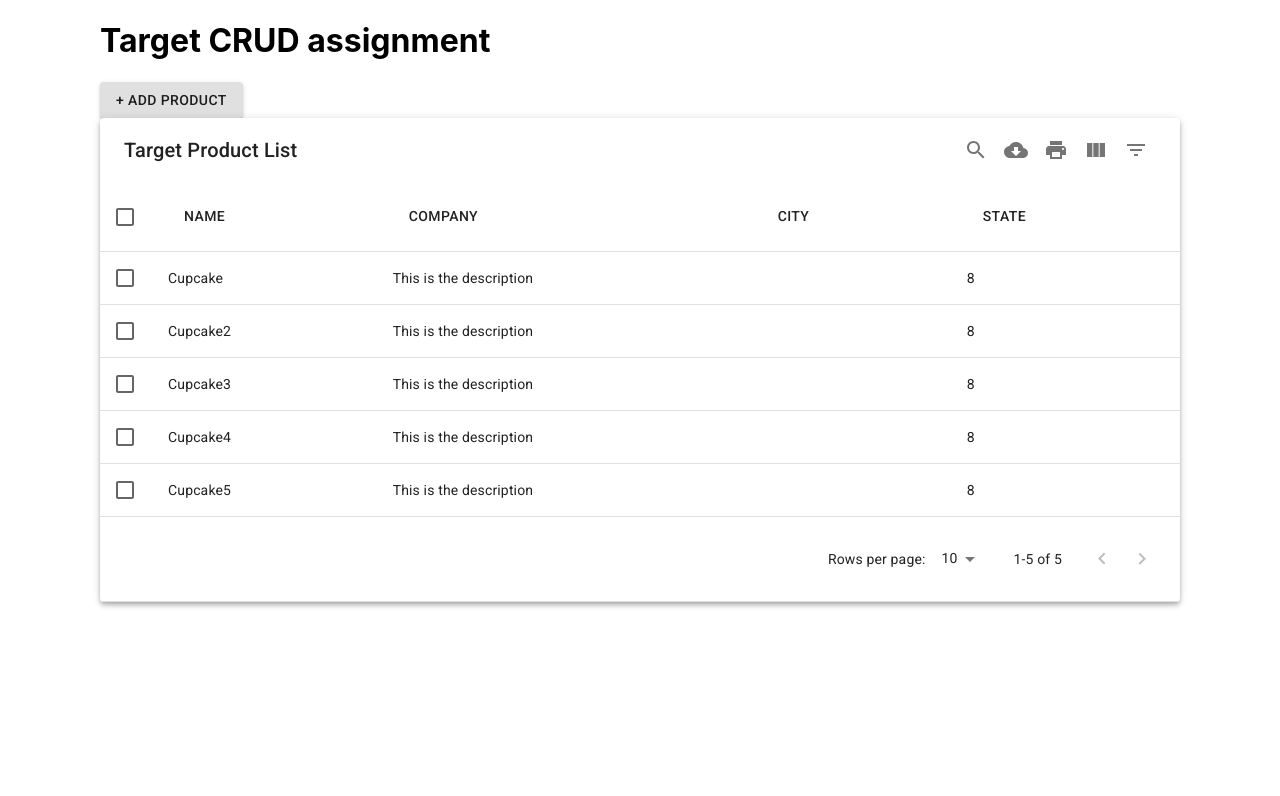
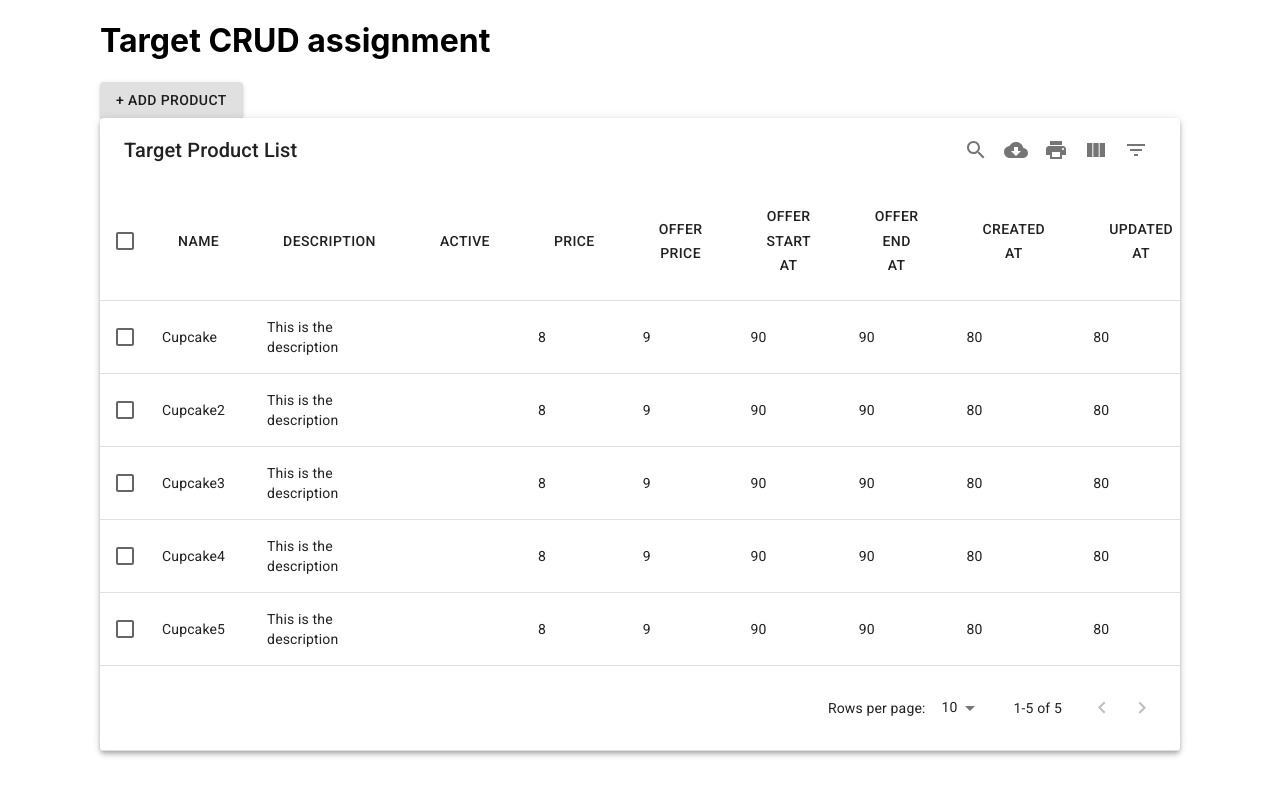
Before and after one commit to kiranFullStack/target-assignment, a React (Create React App) app: page / in a window 1280 px wide. Shown: the top 796 px of the page. Built offline with nearby package versions, Linux system fonts and the light colour scheme.

Commit message:
filter works

```diff
--- a/src/App.js
+++ b/src/App.js
@@ -2,12 +2,6 @@
 import "./App.scss"
 import SimpleModal from "./components/Modal"
 import MUIDataTable from "mui-datatables"
-
-// offerPrice: 9,
-// offerStartAt: 90,
-// offerEndAt: 90,
-// createdAt: 80,
-// updatedAt: 80
 
 function App() {
   const [NewProductObject, setNewProductObject] = useState({})
@@ -80,7 +74,7 @@
     },
     {
       name: "productDescription",
-      label: "Company",
+      label: "Description",
       options: {
         filter: true,
         sort: true
@@ -88,7 +82,7 @@
     },
     {
       name: "isActive",
-      label: "City",
+      label: "Active",
       options: {
         filter: true,
         sort: true
@@ -96,13 +90,59 @@
     },
     {
       name: "price",
-      label: "State",
+      label: "Price",
+      options: {
+        filter: true,
+        sort: true
+      }
+    },
+
+    {
+      name: "offerPrice",
+      label: "Offer Price",
+      options: {
+        filter: true,
+        sort: true
+      }
+    },
+    {
+      name: "offerStartAt",
+      label: "Offer Start At",
+      options: {
+        filter: true,
+        sort: true
+      }
+    },
+    {
+      name: "offerEndAt",
+      label: "Offer End At",
+      options: {
+        filter: true,
+        sort: true
+      }
+    },
+    {
+      name: "createdAt",
+      label: "Created at",
+      options: {
+        filter: true,
+        sort: true
+      }
+    },
+    {
+      name: "updatedAt",
+      label: "Updated At",
       options: {
         filter: true,
         sort: true
       }
     }
   ]
+  // : 9,
+  // : 90,
+  // : 90,
+  // : 80,
+  // : 80
 
   useEffect(() => {
     console.log(NewProductObject, ";;")
@@ -112,7 +152,8 @@
   }, [NewProductObject])
 
   const options = {
-    filterType: "checkbox"
+    filterType: "dropdown",
+    responsive: "scroll"
   }
 
   return (
```
